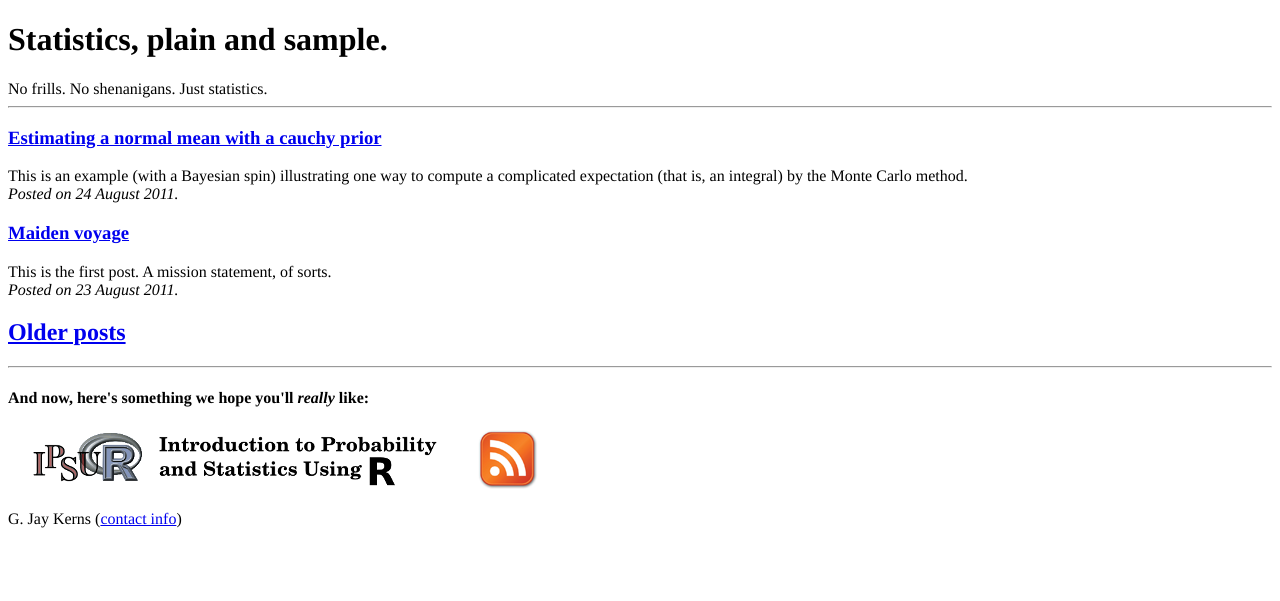
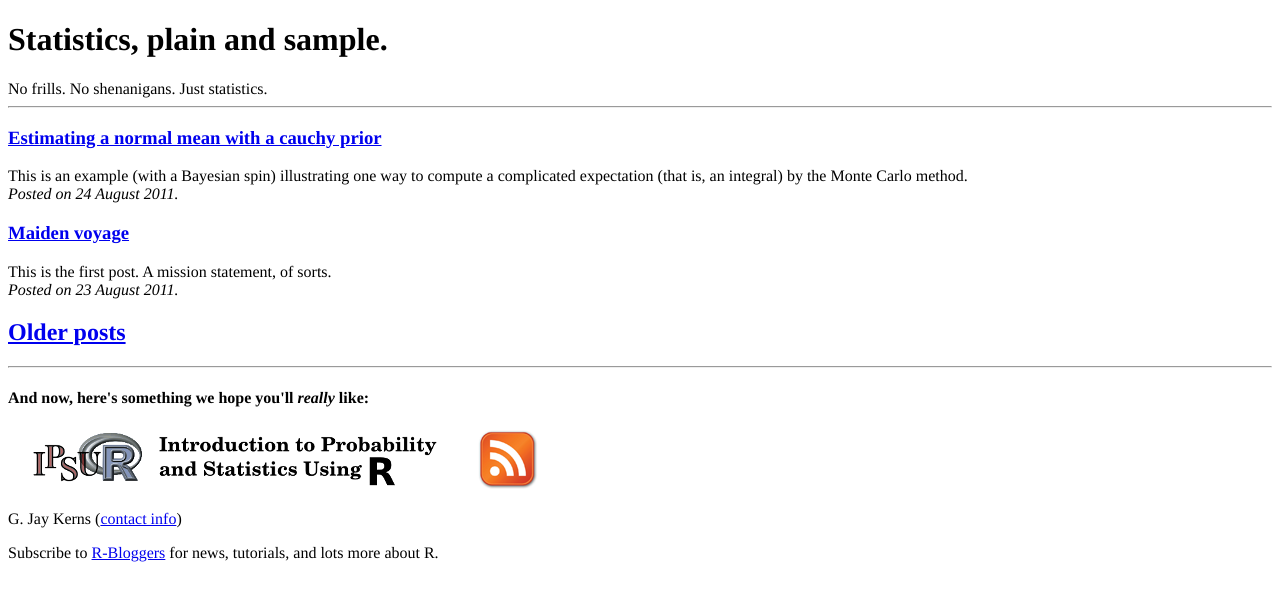
Before and after one commit to gjkerns/gjkerns.github.io, a Jekyll site: the page built from index.html, in a window 1280 px wide. Shown: the top 601 px of the page. Built offline with Jekyll 4.4.1, drawn with Linux system fonts in a browser that asks for light colours.

Commit message:
small changes

```diff
--- a/_layouts/default.html
+++ b/_layouts/default.html
@@ -130,5 +130,8 @@
 <div class="contact">
       <p>G. Jay Kerns (<a href="http://people.ysu.edu/~gkerns">contact info</a>)<br /></p>
 </div>
+<div class="contact">
+      <p>Subscribe to <a href="http://www.r-bloggers.com/">R-Bloggers</a> for news, tutorials, and lots more about R.</p>
+</div>
 </body>
 </html>
```
